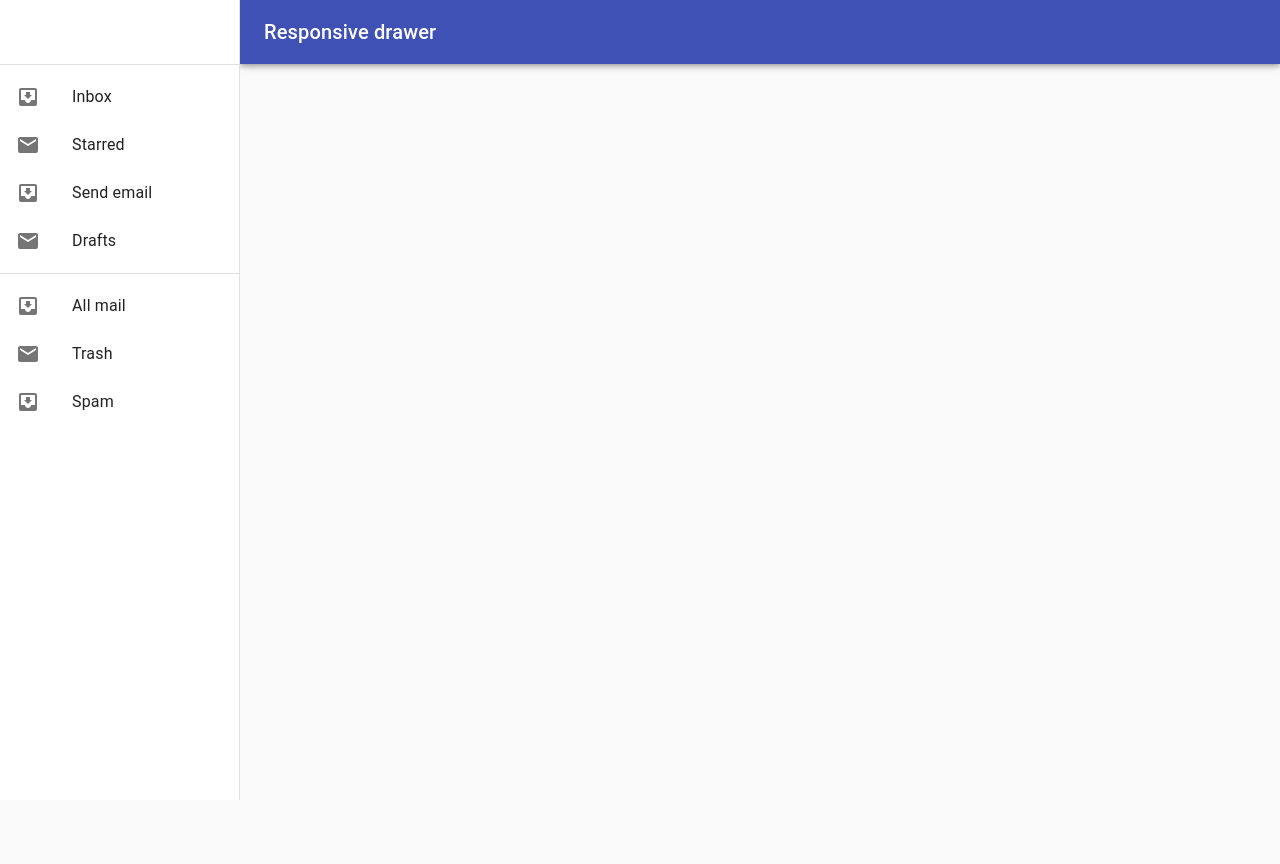
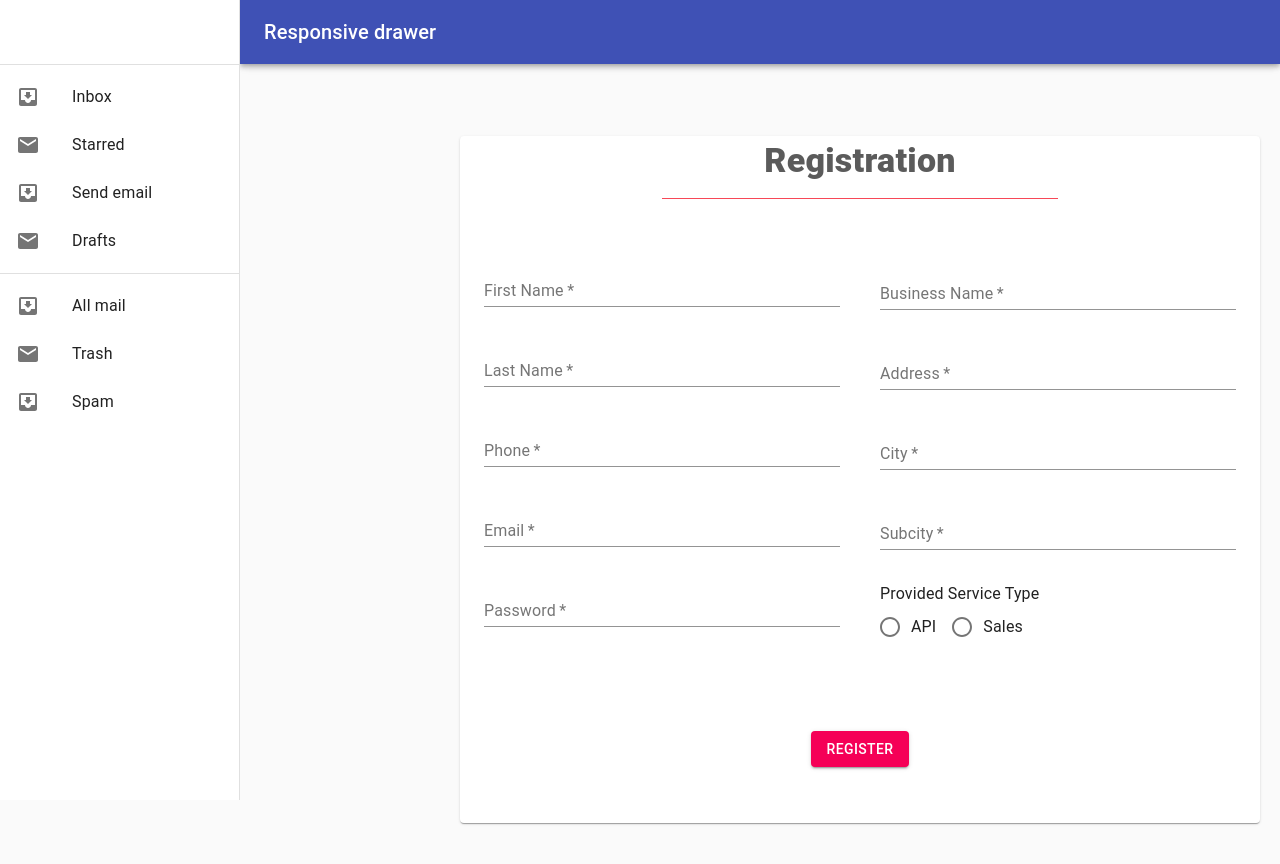
Before and after one commit to LeulAria/mt, a React app: page / in a window 1280 px wide. Shown: the top 864 px of the page. Before the commit the page ends 800 px from the top, so only its background shows below. Built offline with nearby package versions, Linux system fonts and the light colour scheme.

Commit message:
📦 NEW:  adds registration route

```diff
--- a/src/App.tsx
+++ b/src/App.tsx
@@ -1,7 +1,11 @@
-import * as React from 'react';
+import React, {lazy, Suspense} from 'react';
 import AppBar from "./layouts/applayout/appbar";
 import { BrowserRouter, Route, Switch } from "react-router-dom";
 import { makeStyles, Theme, createStyles } from '@material-ui/core/styles';
+import { LinearProgress } from '@material-ui/core';
+
+
+const RegisterUser = lazy(()=> import("./Pages/signup/registration"))
 
 const drawerWidth = 240;
 
@@ -44,14 +48,17 @@ export const App = () => {
   const classes = useStyles();
   return (
     <div className={classes.root}>
+      <Suspense fallback={<LinearProgress color="primary" />}>
       <BrowserRouter>
       <AppBar/>
       <main className={classes.content}>
         <div className={classes.toolbar} />
           <Switch>
+            <Route path="/" component={RegisterUser} exact/>
           </Switch>
       </main>
       </BrowserRouter>
+      </Suspense>
     </div>
   );
 }
```
